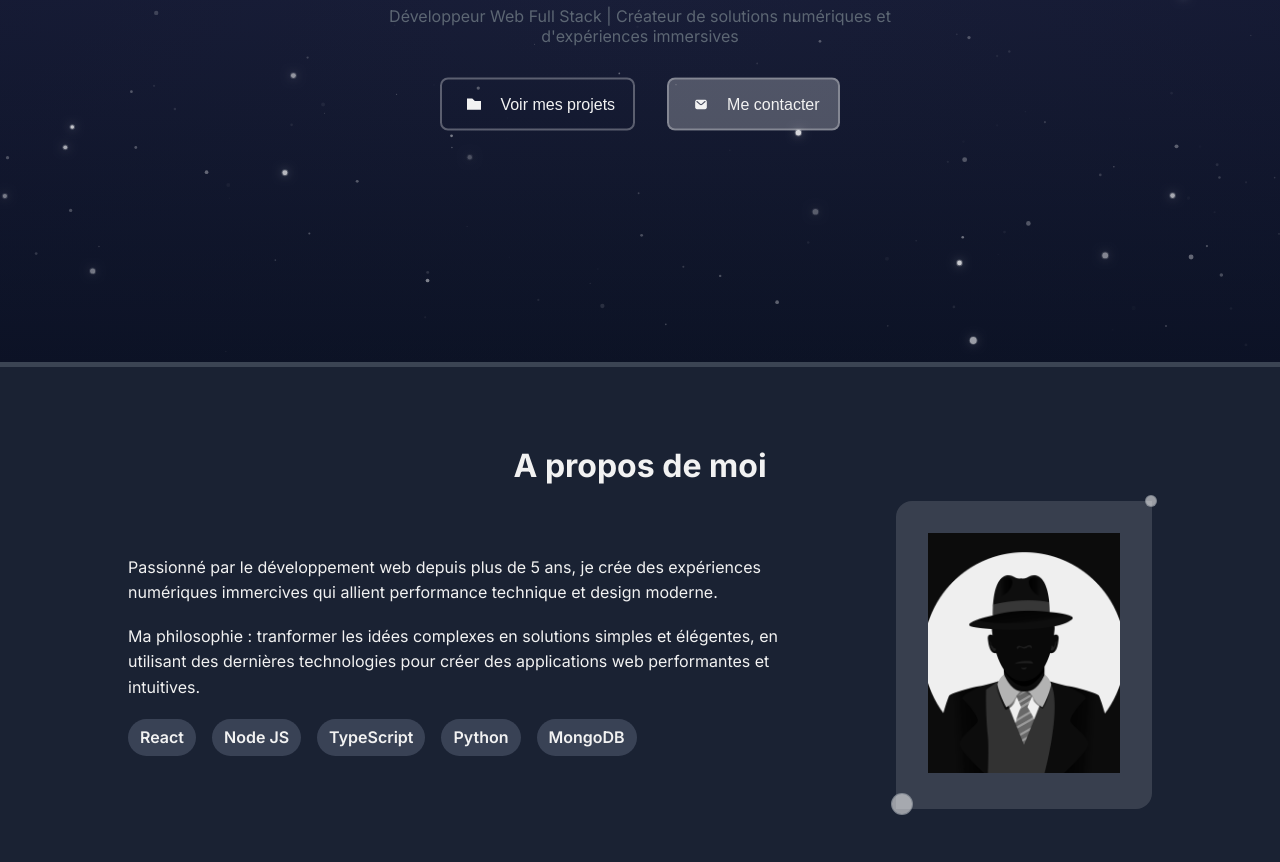
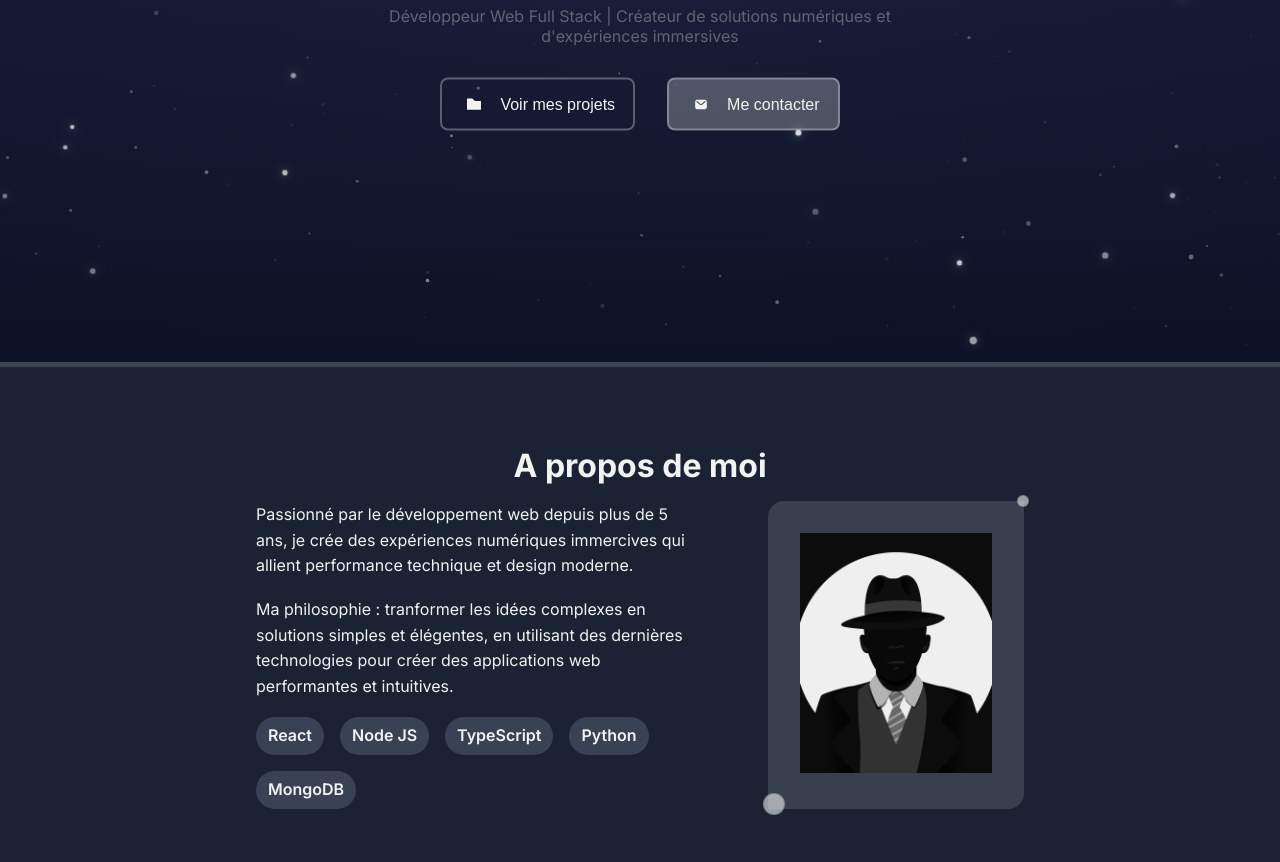
Before and after one commit to Lendl63/Portfolio, a plain HTML site: page index.html in a window 1280 px wide. Shown: the part 438-1300 px from the top of the page. Drawn offline with Linux system fonts and the light colour scheme; animation ran at ten frames a second.

Commit message:
style : ajustements et finitions du CSS

```diff
--- a/src/css/style.css
+++ b/src/css/style.css
@@ -144,10 +144,14 @@ body {
     align-items: center;
     justify-content: center;
     gap: 4rem;
-    width: 90%;
+    width: 70%;
     height: auto;
     padding: 1rem 4rem;
     margin-bottom: 3rem;
+}
+
+.about-text {
+    width: 65%;
 }
 
 .about-skills {
@@ -211,7 +215,7 @@ body {
 .formation-contain {
     display: grid;
     grid-template-columns: repeat(1, 1fr);
-    width: 90%;
+    width: 65%;
     padding: 4rem 3rem;
 
     gap: 2rem;
```
